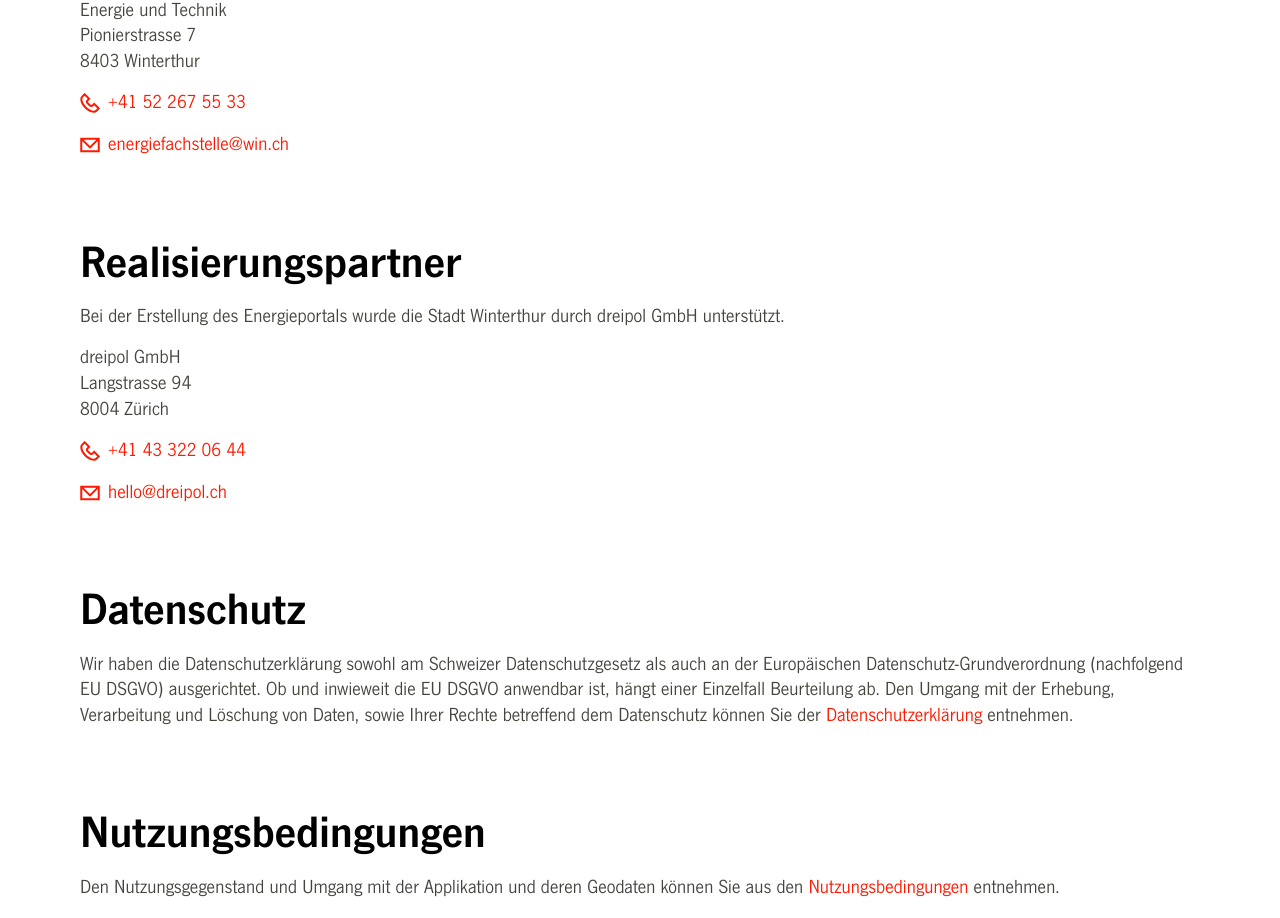
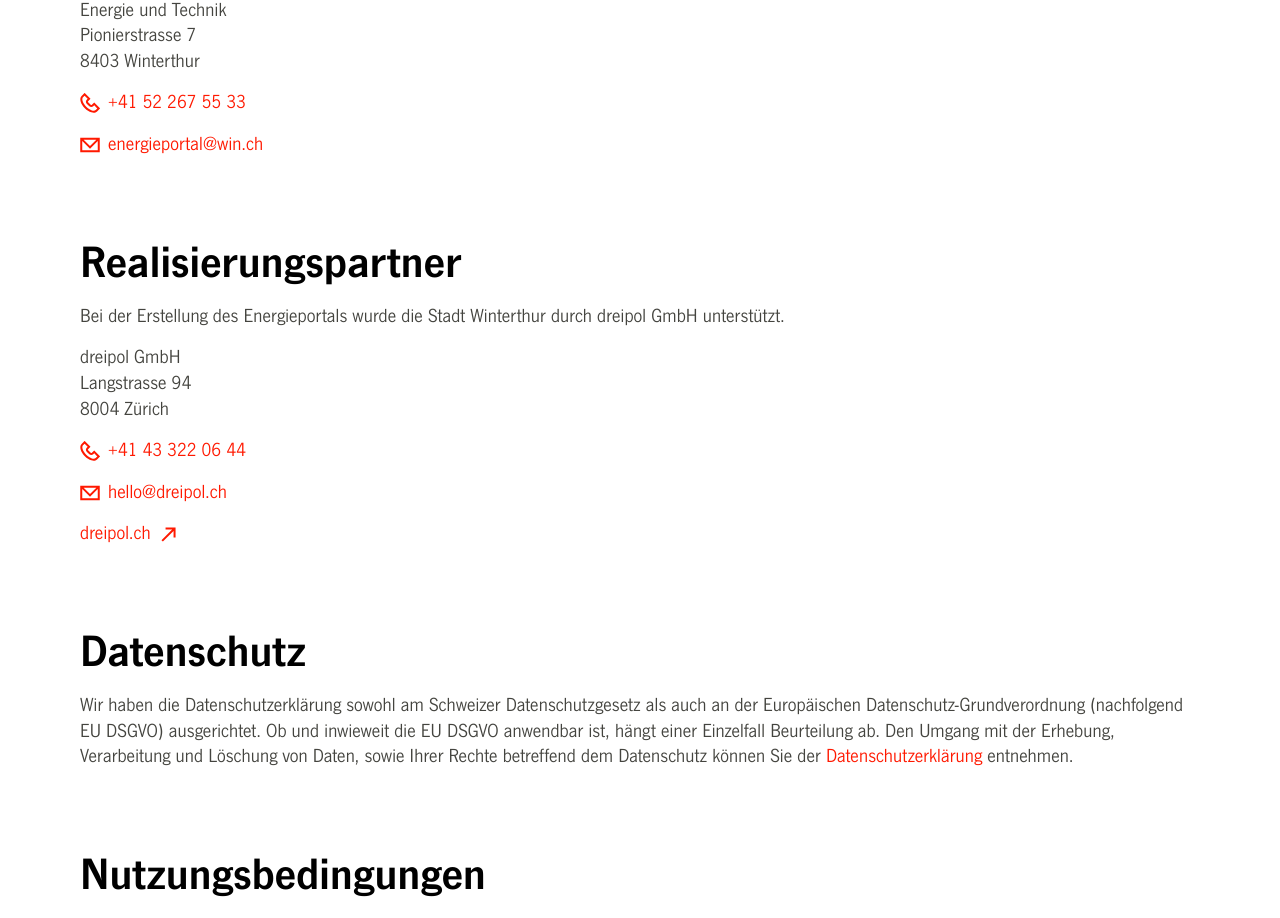
Before and after one commit to Geoinformation-Winterthur/energieportal-winterthur-main, a Next.js app: page /impressum in a window 1280 px wide. Shown: the part 849-1767 px from the top of the page. Built offline with nearby package versions, Linux system fonts and the light colour scheme.

Commit message:
Update contact infos

```diff
--- a/public/locales/de.json
+++ b/public/locales/de.json
@@ -27,13 +27,13 @@
     "online_consulting.teaser_2_link": "Zur Energieplankarte",
     "online_consulting.teaser_2_link_target": "https://stadtplan.winterthur.ch/?topic=KommunalerEnergieplan",
     "online_consulting.section_title": "Wir unterstützen Sie gerne",
-    "online_consulting.section_description": "Sie haben die Möglichkeit, sich auf dem Energieportal Winterthur digital beraten zu lassen. Bitte geben Sie dazu oben Ihre Adresse ein. Falls Sie eine persönliche Beratung bevorzugen oder weitere Fragen haben, kontaktieren Sie uns gerne für eine Energieberatung.",
+    "online_consulting.section_description": "Sie haben die Möglichkeit, sich auf dem Energieportal Winterthur digital beraten zu lassen. Bitte geben Sie dazu oben Ihre Adresse ein. Falls Sie eine persönliche Beratung bevorzugen oder weitere Fragen haben, kontaktieren Sie uns gerne.",
     "contact.box.title": "Kontakt",
     "contact.box.description": "Haben Sie Fragen an uns? Wir freuen uns auf Ihre Kontaktaufnahme.",
-    "contact.box.business_days": "Telefonzeiten: Montag bis Freitag",
-    "contact.box.business_hours": "8:00 – 12:00 Uhr und 13:30 – 17:00 Uhr",
-    "contact.box.phone": "052 256 00 00",
-    "contact.box.mail": "neueemail@win.ch ",
+    "contact.box.business_days": "Telefon: Montag bis Freitag",
+    "contact.box.business_hours": "8:30 – 12:00 Uhr und 13:30 – 16:30 Uhr",
+    "contact.box.phone": "052 256 57 00",
+    "contact.box.mail": "energieportal@win.ch",
     "contact.box.link": "Zum Kontaktformular",
     "contact.box.link_target": "/kontakt",
     "address.search_bar.title": "Ihr Gebäude in Winterthur",
--- a/src/app/impressum/page.tsx
+++ b/src/app/impressum/page.tsx
@@ -19,8 +19,8 @@ export default function Impressum() {
             Pionierstrasse 7 <br />
             8403 Winterthur <br />
           </address>
-          <a href="tel:+41522675533"><Icon icon="phone" /> +41 52 267 55 33</a>
-          <a href="mailto:energiefachstelle@win.ch"><Icon icon="mail" /> energiefachstelle@win.ch</a>
+          <a href="tel:+41522675533"><Icon icon="phone" />+41 52 267 55 33</a>
+          <a href="mailto:energieportal@win.ch"><Icon icon="mail" />energieportal@win.ch</a>
         </Section>
         <Section title="Realisierungspartner">
           <p>Bei der Erstellung des Energieportals wurde die Stadt Winterthur durch dreipol GmbH unterstützt.</p>
@@ -29,8 +29,9 @@ export default function Impressum() {
             Langstrasse 94 <br />
             8004 Zürich <br />
           </address>
-          <a href="tel:+41433220644"><Icon icon="phone" /> +41 43 322 06 44</a>
-          <a href="mailto:hello@dreipol.ch"><Icon icon="mail" /> hello@dreipol.ch</a>
+          <a href="tel:+41433220644"><Icon icon="phone" />+41 43 322 06 44</a>
+          <a href="mailto:hello@dreipol.ch"><Icon icon="mail" />hello@dreipol.ch</a>
+          <a href="https://www.dreipol.ch" target="_blank">dreipol.ch<Icon icon="link" /></a>
         </Section>
         <Section title="Datenschutz">
           <p>Wir haben die Datenschutzerklärung sowohl am Schweizer Datenschutzgesetz als auch an der Europäischen Datenschutz-Grundverordnung (nachfolgend EU DSGVO) ausgerichtet. Ob und inwieweit die EU DSGVO anwendbar ist, hängt einer Einzelfall Beurteilung ab. Den Umgang mit der Erhebung, Verarbeitung und Löschung von Daten, sowie Ihrer Rechte betreffend dem Datenschutz können Sie der <a href="/pdf/Datenschutzerklaerung.pdf">Datenschutzerklärung</a> entnehmen.</p>
```
